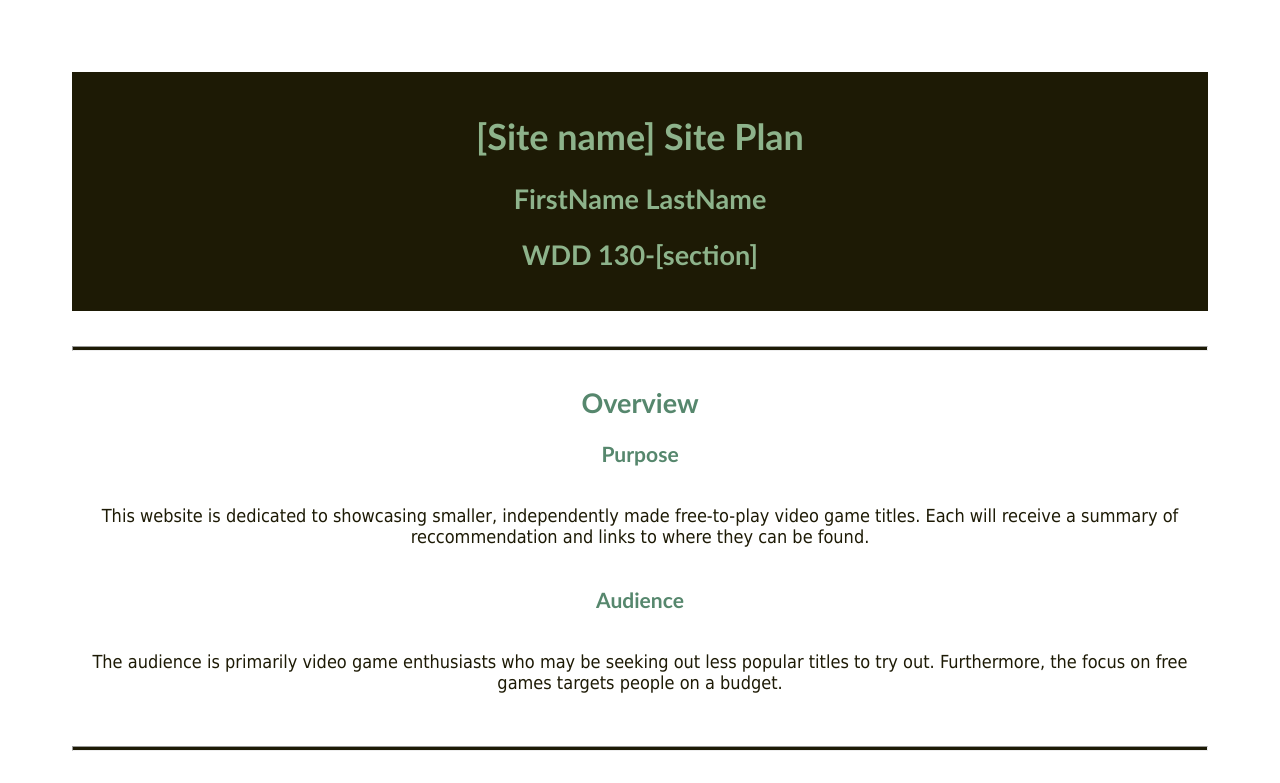
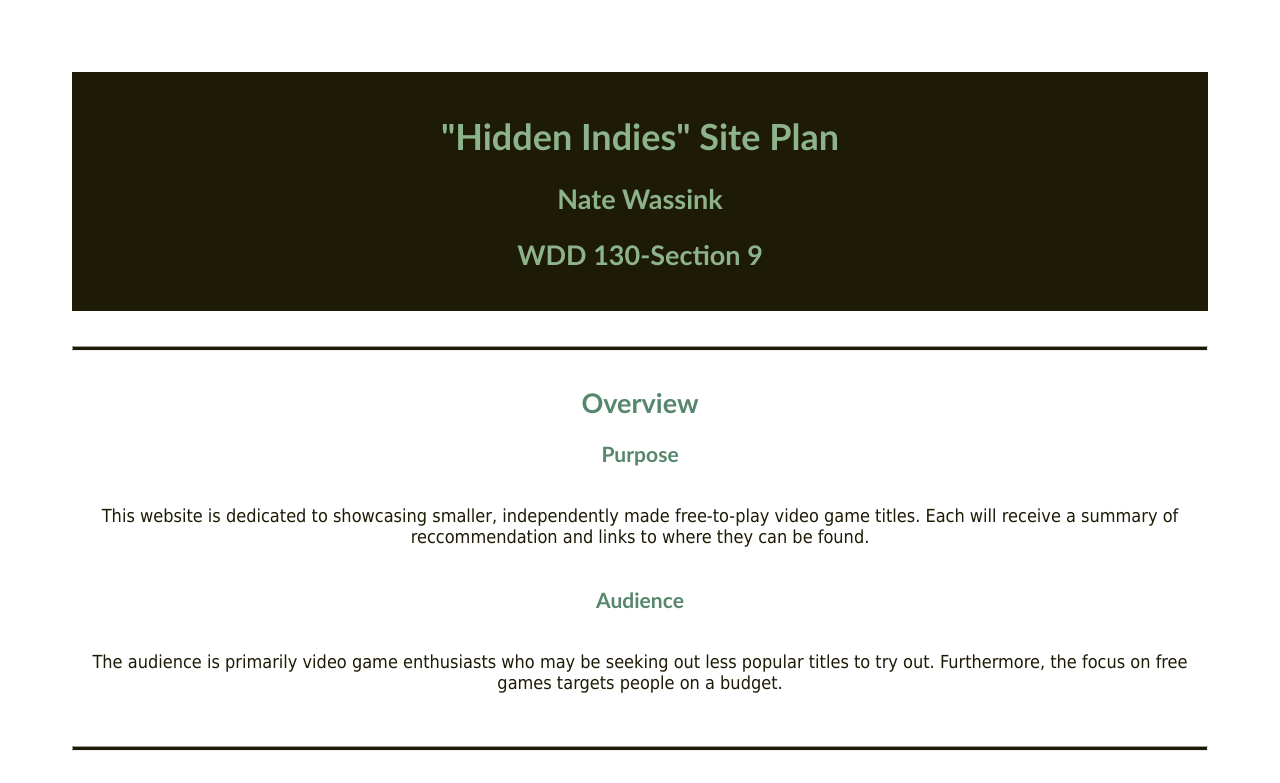
Before and after one commit to nwassink92/wdd130, a plain HTML site: page indiesite/site-plan.html in a window 1280 px wide. Shown: the top 783 px of the page. Drawn offline with Linux system fonts and the light colour scheme; a web font is replaced by a local one.

Commit message:
Updating heading

```diff
--- a/indiesite/site-plan.html
+++ b/indiesite/site-plan.html
@@ -10,9 +10,9 @@
 
   <body>
     <header>
-      <h1>[Site name] Site Plan</h1>
-      <h2>FirstName LastName</h2>
-      <h2>WDD 130-[section]</h2>
+      <h1>"Hidden Indies" Site Plan</h1>
+      <h2>Nate Wassink</h2>
+      <h2>WDD 130-Section 9</h2>
       <!-- In the header above, add the name or your site, your name and class number. For example if you are in section 3 you would put WDD 130.03 -->
     </header>
     <main>
```
